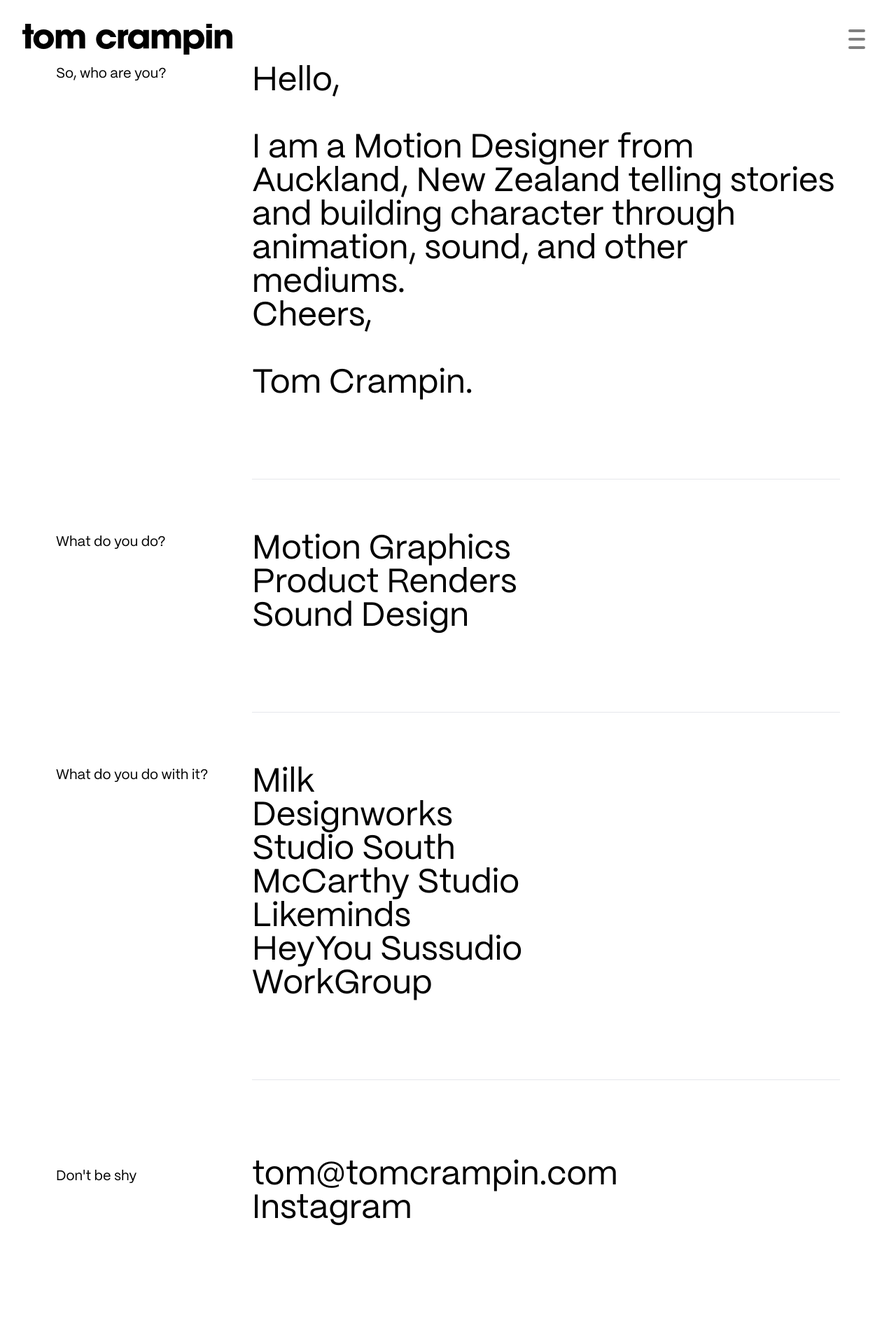
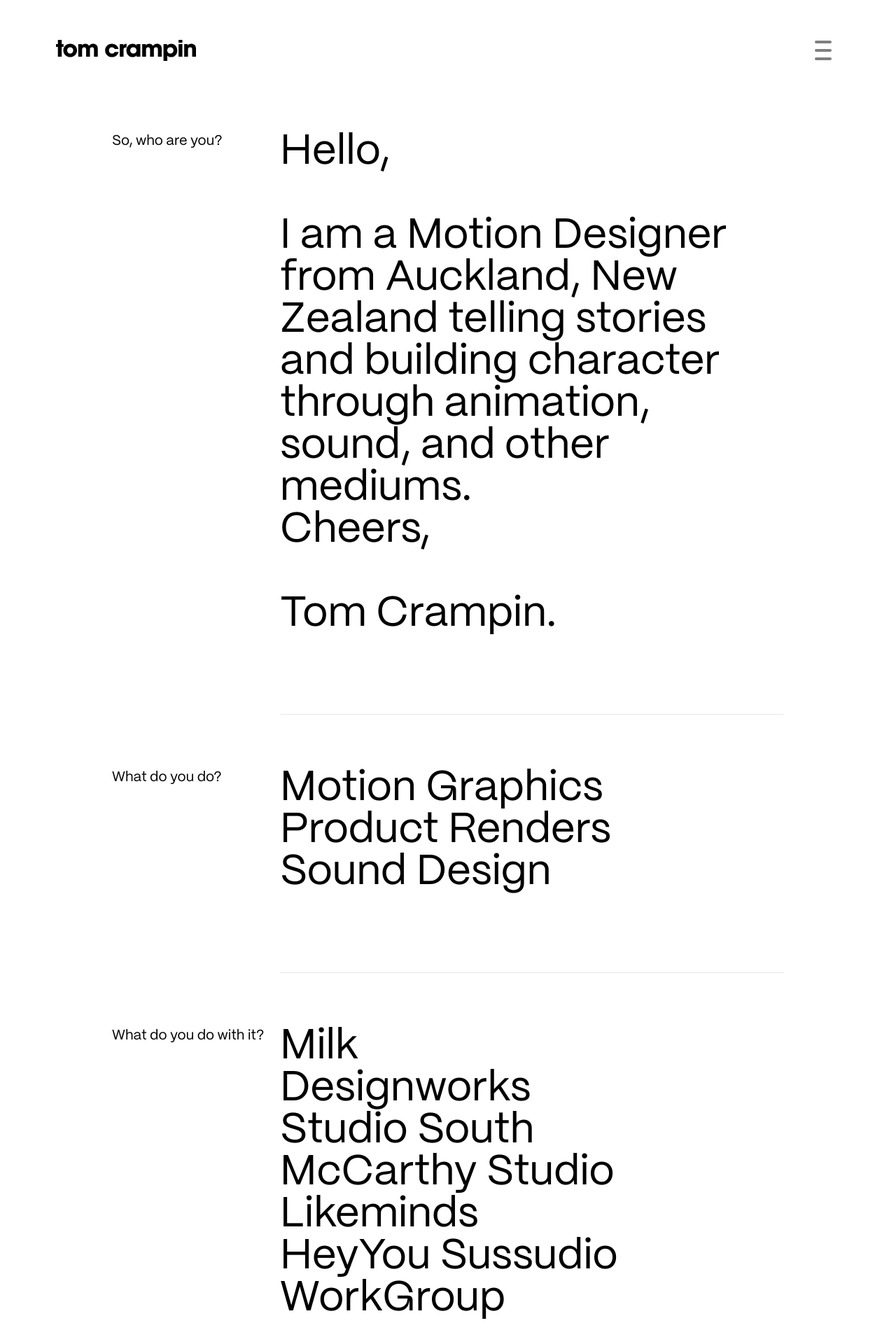
Before and after one commit to maxwellyoung/tom-crampin, a Next.js app: page /about in a window 1280 px wide. Shown: the top 1920 px of the page at 70% size. Before the commit the page ends 1767 px from the top, so only its background shows below. Built offline with nearby package versions, Linux system fonts and the light colour scheme.

Commit message:
new reel

```diff
--- a/src/pages/about.tsx
+++ b/src/pages/about.tsx
@@ -5,12 +5,12 @@
 export default function About() {
   return (
     <>
-      <div className="flex min-h-screen flex-col  justify-center bg-white py-4 text-black">
-        <main className="flex w-full flex-1 flex-col  justify-center px-20 ">
+      <div className="flex min-h-screen flex-col justify-center bg-white py-4 pt-28 text-black">
+        <main className="flex flex-1 flex-row justify-center px-40  ">
           <div className="text-left">
-            <div className="mt-16 flex justify-between">
+            <div className="mt-16 flex  flex-row justify-between">
               <p className="white mt-3 w-3/12 text-xl">So, who are you?</p>
-              <p className="white mt-3 w-9/12  text-5xl">
+              <p className="white mt-3 w-9/12 text-3xl sm:text-6xl">
                 Hello, <br />
                 <br />I am a Motion Designer from Auckland, New Zealand telling
                 stories and building character through animation, sound, and
@@ -24,7 +24,7 @@
 
             <div className="mt-16 flex justify-between">
               <p className="white mt-3 w-3/12 text-xl">What do you do?</p>
-              <p className="white mt-3 w-9/12 text-5xl">
+              <p className="white mt-3 w-9/12 text-3xl sm:text-6xl">
                 Motion Graphics <br />
                 Product Renders
                 <br />
@@ -37,7 +37,7 @@
               <p className="white mt-3 w-3/12 text-xl">
                 What do you do with it?
               </p>
-              <p className="white mt-3 w-9/12 text-5xl">
+              <p className="white mt-3 w-9/12 text-3xl sm:text-6xl">
                 Milk
                 <br />
                 Designworks
@@ -54,18 +54,18 @@
                 <hr className="mt-28 h-px border-0 bg-gray-200 dark:bg-gray-700" />
               </p>
             </div>
-            <div className="mt-28 flex justify-between">
+            <div className="mt-16 flex justify-between">
               <p className="white mt-3 w-3/12  text-xl">Don&apos;t be shy</p>
               <div className="w-9/12 ">
                 <Link
-                  className="white mt-3 text-5xl"
+                  className="white mt-3 text-3xl sm:text-6xl"
                   href="mailto:tom@tomcrampin.com"
                 >
                   tom@tomcrampin.com
                 </Link>
                 <br />
                 <Link
-                  className="white mt-3 text-5xl"
+                  className="white mt-3 pb-28 text-3xl sm:text-6xl"
                   href="https://www.instagram.com/tomcrampin/"
                 >
                   Instagram
--- a/src/pages/components/Nav.tsx
+++ b/src/pages/components/Nav.tsx
@@ -10,13 +10,13 @@
 
   return (
     <nav>
-      <div className="fixed flex w-full items-center justify-between p-8">
+      <div className="fixed flex w-full items-center justify-between px-6 py-6 sm:py-12 sm:px-20">
         <Link href={"/"}>
           <Image
             className="z-10"
             src="/logo.svg"
-            width={300}
-            height={300}
+            width={200}
+            height={200}
             alt="tom crampin logo"
           />
         </Link>
@@ -76,21 +76,21 @@
           </button>
           <Link
             href="/work"
-            className="text-9xl font-bold text-[#3A3A3A] hover:text-white"
+            className="text-8xl font-bold text-[#3A3A3A] hover:text-white sm:text-9xl "
             onClick={() => openModal(!modal)}
           >
             work
           </Link>
           <Link
             href="/about"
-            className="text-9xl font-bold text-[#3A3A3A] hover:text-white"
+            className="text-8xl font-bold text-[#3A3A3A] hover:text-white sm:text-9xl"
             onClick={() => openModal(!modal)}
           >
             about
           </Link>
           <Link
             href="mailto:tom@tomcrampin.com"
-            className="text-9xl font-bold text-[#3A3A3A] hover:text-white"
+            className="text-8xl font-bold text-[#3A3A3A] hover:text-white sm:text-9xl"
             onClick={() => openModal(!modal)}
           >
             contact
--- a/src/pages/work.tsx
+++ b/src/pages/work.tsx
@@ -20,7 +20,6 @@
             className="h-full w-full object-cover"
             src="/TomCrampin_MotionReel1.mp4"
             loop
-            muted
             preload="true"
             autoPlay
           ></video>
```
